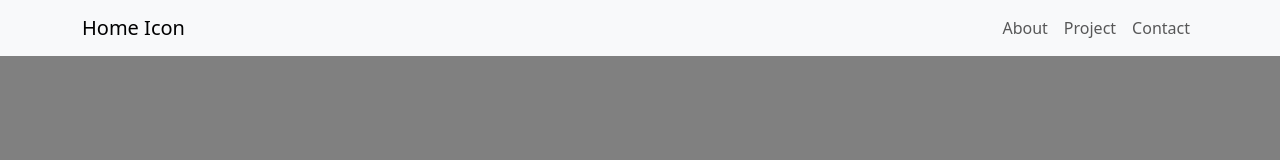
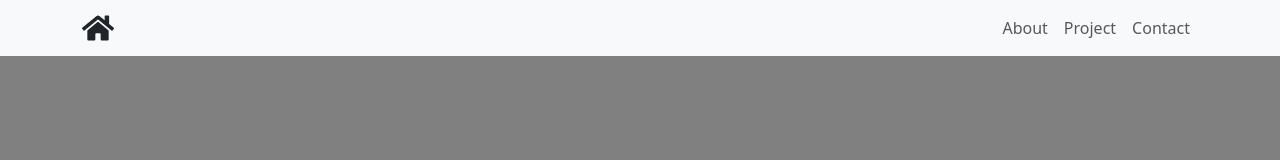
Before and after one commit to chronopilferer/test-sample, a React (Create React App) app: page / in a window 1280 px wide. Shown: the top 160 px of the page. Built offline with nearby package versions, Linux system fonts and the light colour scheme.

Commit message:
Navbar 아이콘 버튼 추가

```diff
--- a/src/App.js
+++ b/src/App.js
@@ -4,6 +4,7 @@ import { Routes, Route } from 'react-router-dom';
 
 import Home from './pages/Home';
 import About from './pages/About';
+import Project from './pages/Project';
 import Contact from './pages/Contact';
 
 function App() {
@@ -13,6 +14,7 @@ function App() {
       <Routes>
         <Route path="/" element={<Home />} />
         <Route path="/About" element={<About />} />
+        <Route path="/Project" element={<Project />} />
         <Route path="/Contact" element={<Contact />} />
       </Routes>
 
--- a/src/components/NavigationBar.js
+++ b/src/components/NavigationBar.js
@@ -4,13 +4,17 @@ import Container from 'react-bootstrap/Container';
 import Nav from 'react-bootstrap/Nav';
 import Navbar from 'react-bootstrap/Navbar';
 
+import { FaHome } from "react-icons/fa";
+
 import '../styles/styles.css'
 
 function NavigationBar() {
   return (
     <Navbar sticky="top" expand="lg" className="bg-body-tertiary">
-      <Container>
-        <Navbar.Brand href="/">Home Icon</Navbar.Brand>
+      <Container className='nav-container'>
+        <Nav.Link href="/">
+          <FaHome className="nav-icon-link" />
+        </Nav.Link>
         <Navbar.Toggle aria-controls="basic-navbar-nav" />
         <Navbar.Collapse id="basic-navbar-nav">
           <Nav className="ms-auto">
--- a/src/pages/About.js
+++ b/src/pages/About.js
@@ -0,0 +1,11 @@
+import React from 'react';
+
+function About() {
+  return (
+    <div className="about-page">
+      <h1>About 페이지</h1>
+    </div>
+  );
+}
+
+export default About;
--- a/src/pages/Contact.js
+++ b/src/pages/Contact.js
@@ -0,0 +1,11 @@
+import React from "react";
+
+function Contact() {
+    return (
+        <div className="contact-page">
+            <h1>Contact 페이지</h1>
+        </div>
+    );
+}
+
+export default Contact;
--- a/src/pages/Project.js
+++ b/src/pages/Project.js
@@ -0,0 +1,11 @@
+import React from "react";
+
+function Project() {
+    return (
+        <div className="project-page">
+            <h1>Project 페이지</h1>
+        </div>
+    );
+}
+
+export default Project;
--- a/src/styles/styles.css
+++ b/src/styles/styles.css
@@ -44,3 +44,9 @@ width: 100%;
 .footer-links a:hover {
   transform: scale(1.3);
 }
+
+.nav-container .nav-icon-link {
+  font-size: 2rem;
+  color: inherit;
+  display: inline-block;
+}
```
